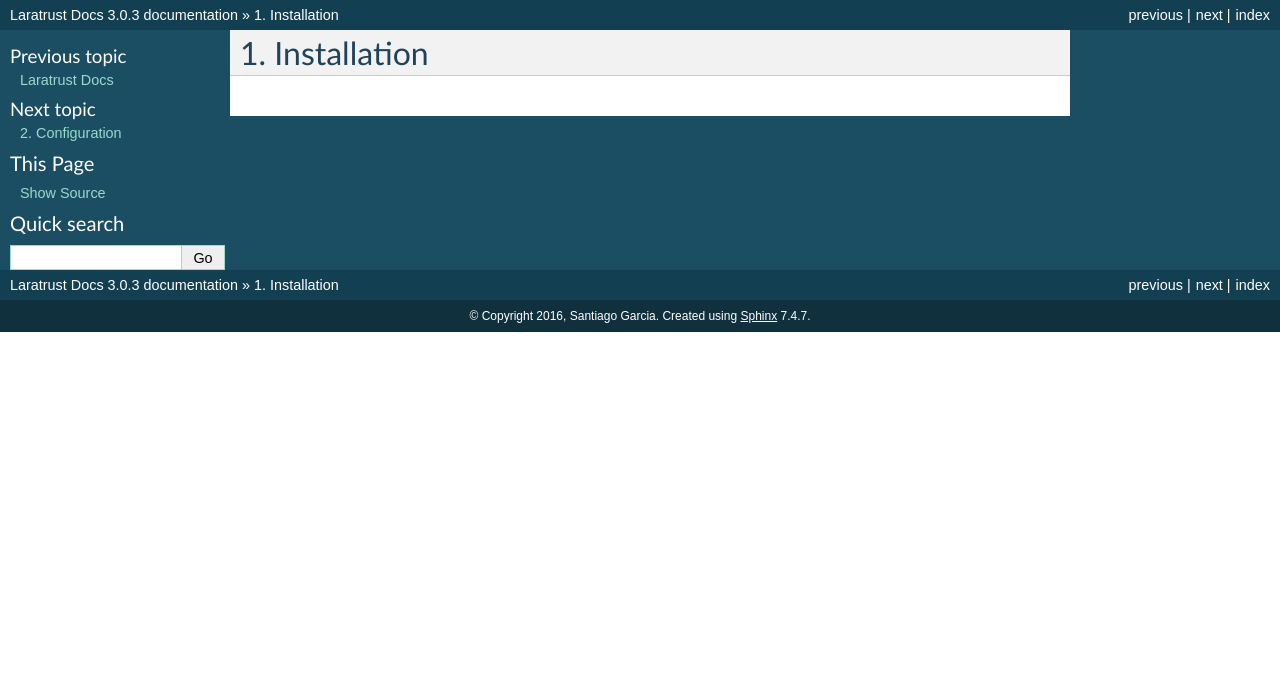
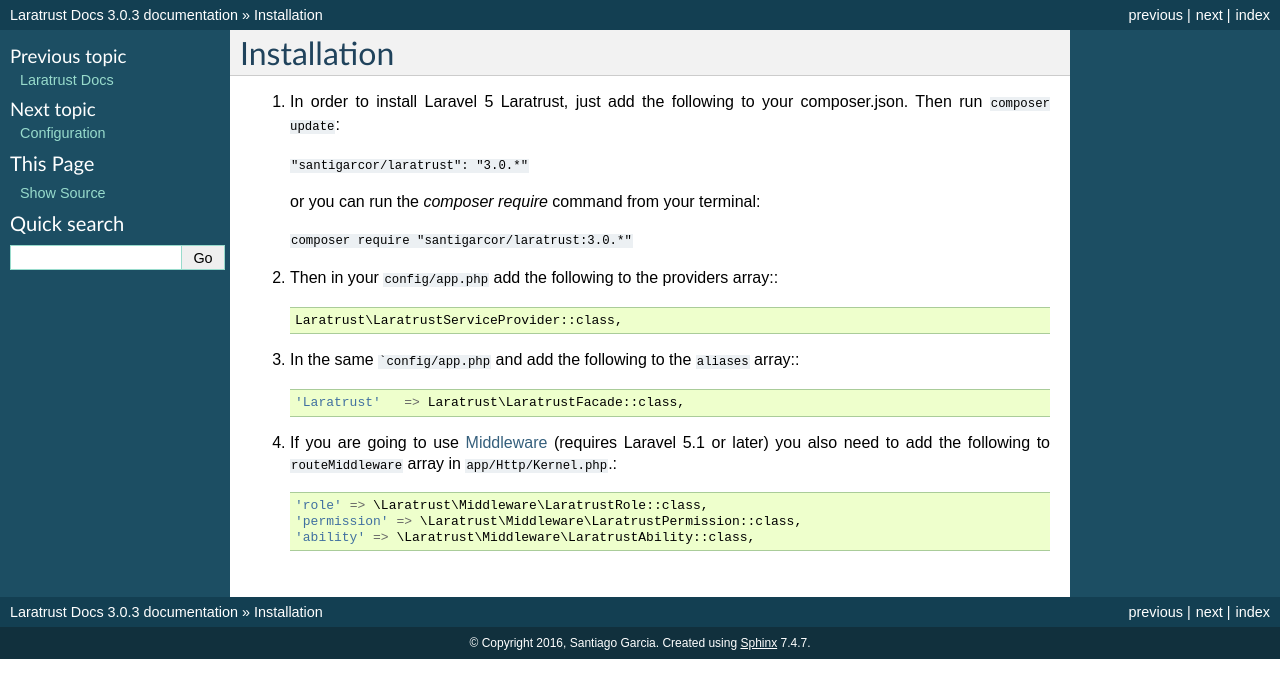
Before and after one commit to santigarcor/laratrust, a Sphinx documentation site: the page built from docs/installation.rst, in a window 1280 px wide. Shown: the top 698 px of the page. Built offline with Sphinx 7.4.7, drawn with Linux system fonts in a browser that asks for light colours.

Commit message:
Removed numbered from toctrees and added installation

````diff
--- a/docs/configuration/index.rst
+++ b/docs/configuration/index.rst
@@ -2,7 +2,6 @@
 =============
 
 .. toctree::
-   :numbered:
 
    after_installation
    models/index
--- a/docs/configuration/models/index.rst
+++ b/docs/configuration/models/index.rst
@@ -2,7 +2,6 @@
 ======
 
 .. toctree::
-   :numbered:
 
    user
    role
--- a/docs/index.rst
+++ b/docs/index.rst
@@ -9,7 +9,6 @@
    Please read all the sections in order
 
 .. toctree::
-   :numbered:
 
    installation
    configuration/index
--- a/docs/installation.rst
+++ b/docs/installation.rst
@@ -1,2 +1,24 @@
 Installation
 ============
+
+1. In order to install Laravel 5 Laratrust, just add the following to your composer.json. Then run ``composer update``:
+
+   ``"santigarcor/laratrust": "3.0.*"``
+
+   or you can run the `composer require` command from your terminal:
+
+   ``composer require "santigarcor/laratrust:3.0.*"``
+
+2. Then in your ``config/app.php`` add the following to the providers array:::
+
+    Laratrust\LaratrustServiceProvider::class,
+
+3. In the same ```config/app.php`` and add the following to the ``aliases`` array:::
+
+    'Laratrust'   => Laratrust\LaratrustFacade::class,
+
+4. If you are going to use :doc:`usage/middleware` (requires Laravel 5.1 or later) you also need to add the following to ``routeMiddleware`` array in ``app/Http/Kernel.php``.::
+
+    'role' => \Laratrust\Middleware\LaratrustRole::class,
+    'permission' => \Laratrust\Middleware\LaratrustPermission::class,
+    'ability' => \Laratrust\Middleware\LaratrustAbility::class,
--- a/docs/usage/index.rst
+++ b/docs/usage/index.rst
@@ -2,7 +2,6 @@
 =====
 
 .. toctree::
-   :numbered:
 
    concepts
    soft_deleting
````
